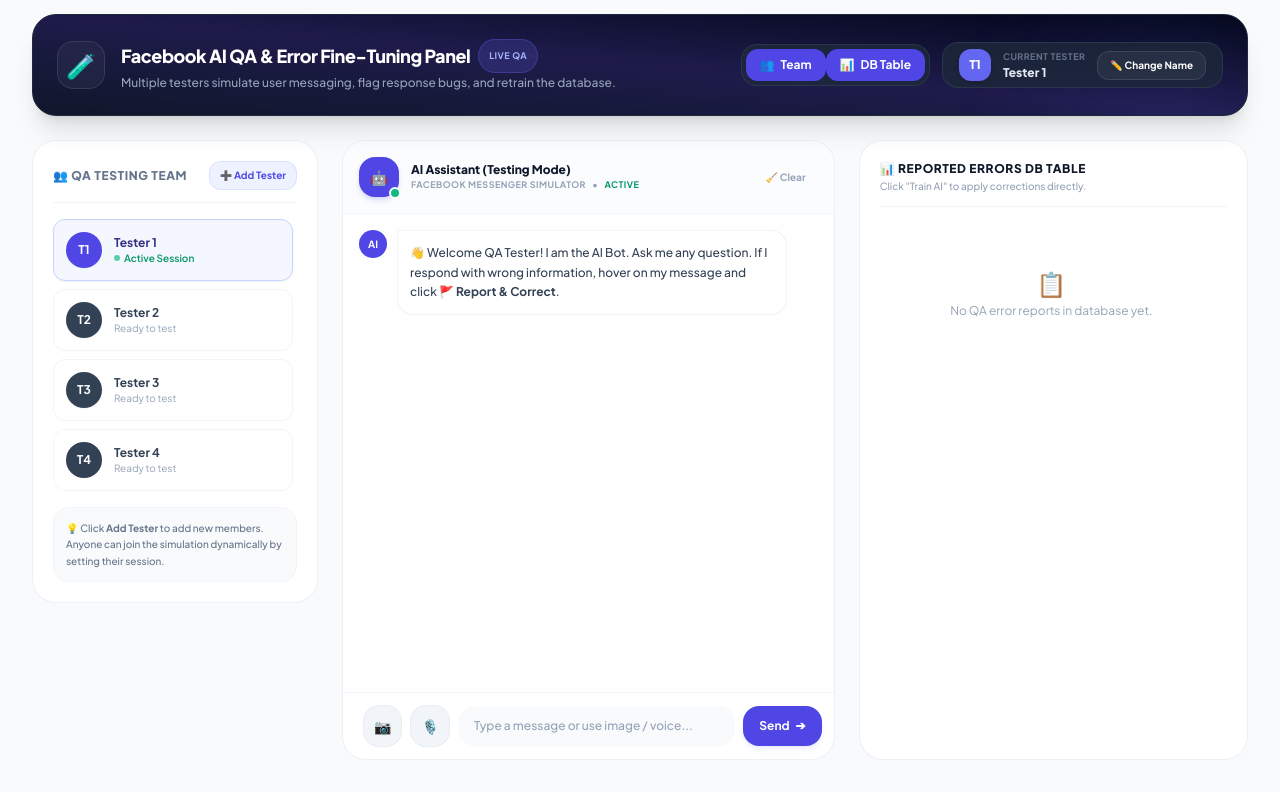
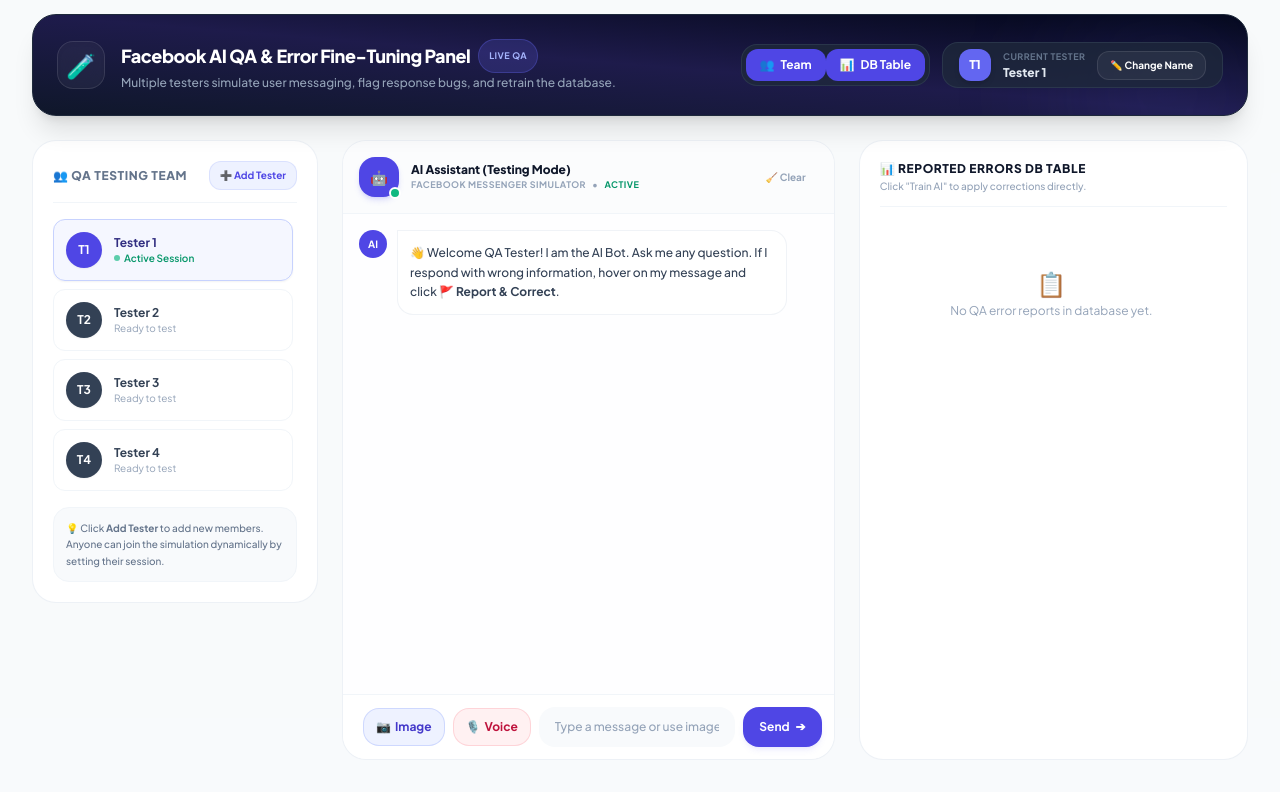
Before and after one commit to Prantho-das/ai-chat-bot, a FastAPI app: template app/templates/qa_panel.html in a window 1280 px wide. Shown: the part 82-874 px from the top of the page. Run offline with FastAPI, Linux system fonts and the light colour scheme; the template is opened without the code that fills it, so the values that code supplies are empty; parts of the project's set-up code (start-up, migrations or seed data) failed here and were passed over; some libraries are stand-ins or nearby versions.

Commit message:
Feat: Add missing embeddings generator button, multi-key rotation, voice and image support in QA panel, conversations pagination, and outreach template fixes

```diff
--- a/app/templates/qa_panel.html
+++ b/app/templates/qa_panel.html
@@ -119,12 +119,14 @@
             <div class="p-3 border-t border-slate-100 bg-white rounded-b-3xl flex items-center space-x-2">
                 <input type="file" id="imageInput" accept="image/*" class="hidden" onchange="handleImageSelected(event)">
 
-                <button type="button" onclick="document.getElementById('imageInput').click()" title="Attach Image" class="p-2.5 rounded-2xl bg-slate-100 hover:bg-indigo-50 text-slate-600 hover:text-indigo-600 font-bold text-sm transition-all border border-slate-200/60">
-                    📷
+                <button type="button" onclick="document.getElementById('imageInput').click()" title="Attach Image" class="px-3 py-2.5 rounded-2xl bg-indigo-50 hover:bg-indigo-100 text-indigo-700 font-bold text-xs transition-all border border-indigo-200/80 flex items-center space-x-1 shrink-0">
+                    <span>📷</span>
+                    <span class="hidden sm:inline">Image</span>
                 </button>
 
-                <button type="button" id="voiceRecordBtn" onclick="toggleVoiceRecording()" title="Record Voice Message" class="p-2.5 rounded-2xl bg-slate-100 hover:bg-rose-50 text-slate-600 hover:text-rose-600 font-bold text-sm transition-all border border-slate-200/60 flex items-center justify-center">
-                    🎙️
+                <button type="button" id="voiceRecordBtn" onclick="toggleVoiceRecording()" title="Record Voice Message" class="px-3 py-2.5 rounded-2xl bg-rose-50 hover:bg-rose-100 text-rose-700 font-bold text-xs transition-all border border-rose-200/80 flex items-center space-x-1 shrink-0">
+                    <span>🎙️</span>
+                    <span class="hidden sm:inline">Voice</span>
                 </button>
 
                 <input type="text" id="userMsgInput" onkeypress="if(event.key==='Enter') sendChatMessage()" placeholder="Type a message or use image / voice..." class="flex-1 bg-slate-50 border-none rounded-2xl px-4 py-3 text-xs focus:ring-2 focus:ring-indigo-500 font-medium text-slate-800 placeholder-slate-400">
```
